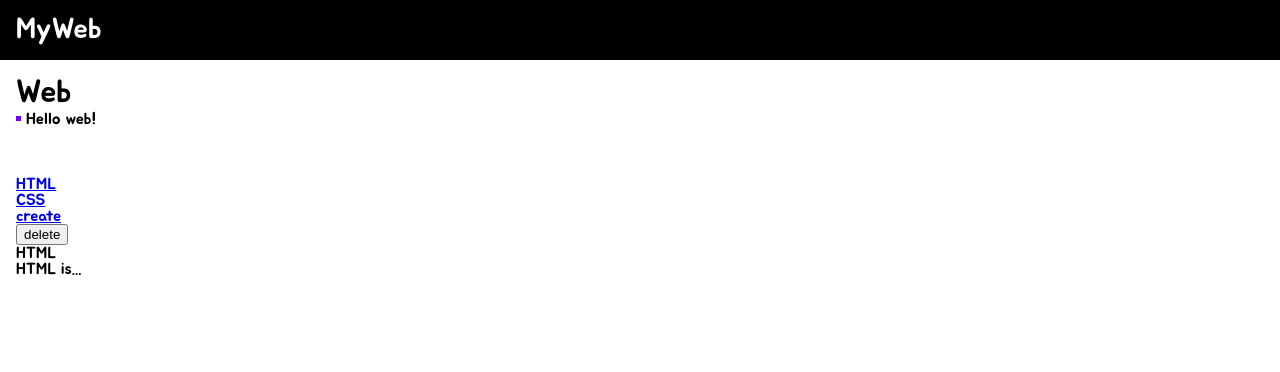
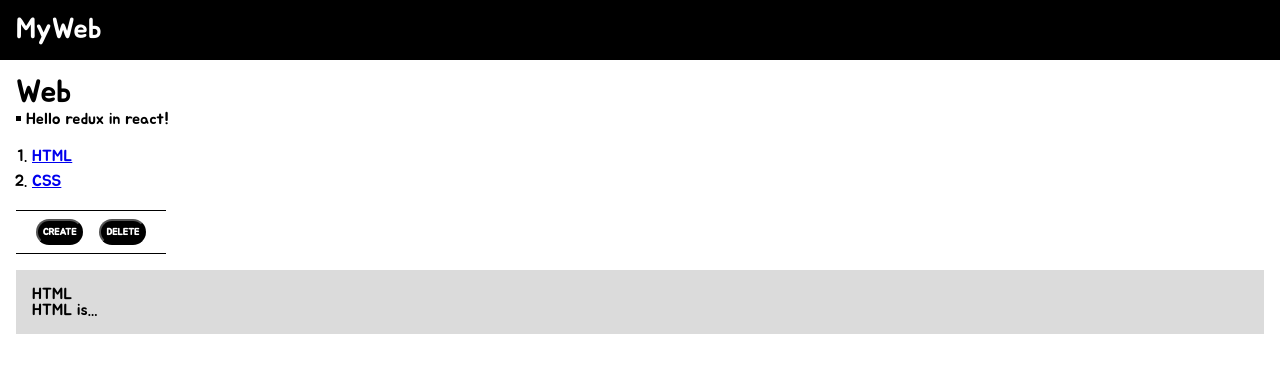
Before and after one commit to Lee-Sang-Beom/studyRedux_reactEnvironment, a React (Create React App) app: page / in a window 1280 px wide. Shown: the top 372 px of the page. Built offline with nearby package versions, Linux system fonts and the light colour scheme.

Commit message:
add css : content.js (RWS)

```diff
--- a/src/Component/Content.js
+++ b/src/Component/Content.js
@@ -7,7 +7,7 @@ function Content() {
     return (
       <header>
         <h1>Web</h1>
-        <p>Hello web!</p>
+        <p>Hello redux in react!</p>
       </header>
     );
   };
@@ -35,12 +35,10 @@ function Content() {
     return (
       <ul>
         <li>
-          <a href="/" onClick={onClickEvent}>
-            create
-          </a>
+          <button onClick={onClickEvent}>CREATE</button>
         </li>
         <li>
-          <input type="button" value="delete" />
+          <button onClick={onClickEvent}>DELETE</button>
         </li>
       </ul>
     );
--- a/src/index.css
+++ b/src/index.css
@@ -1,24 +1,31 @@
-body {
-  margin: 0;
-
-  -webkit-font-smoothing: antialiased;
-  -moz-osx-font-smoothing: grayscale;
+*{
+  margin : 0;
+  padding: 0;
+  box-sizing: border-box;
 }
 
-code {
-  font-family: source-code-pro, Menlo, Monaco, Consolas, 'Courier New',
-    monospace;
+button{
+  font-size: 0.6rem;
+  background-color: #000000;
+  color: #ffffff;
+  padding: 5px;
+  font-weight: 600;
+  font-family: 'Jua';
+  border-radius: 15px;
+  cursor: pointer;
 }
-
+/* container */
 .container{
-  width: calc(100% - 2rem);
+  width: 100%;
   height: 100vh;
   padding : 1rem;
 }
 
+/* subject */
 #subject{
   width: 100%;
-  height: 100px;
+  height: auto;
+  margin-bottom : 1rem;
   position: relative;
 }
 
@@ -34,9 +41,65 @@ code {
   content:'';
   width: 5px;
   height: 5px;
-  background-color: rgb(111, 0, 255);
+  background-color: rgb(0, 0, 0);
 }
 
 #subject header p{
   padding-left: 10px;
 }
+
+/* toc */
+#TOC{
+  margin : 1rem 0;
+}
+
+#TOC nav ol{
+  padding-left: 1rem;
+}
+
+#TOC nav ol li {
+  list-style: decimal;
+  padding: 0.3rem 0;
+}
+
+/* control */
+
+#control{
+  width: 150px;
+  border-top : 1px solid black;
+  border-bottom: 1px solid black;
+}
+
+#control ul{
+  display: flex;
+  flex-direction: row;
+  justify-content: center;
+}
+
+#control ul li{
+  margin: 0.5rem;
+}
+
+@media screen and (max-width : 200px){
+  #control{
+    width: 100px;
+    border-top : 1px solid black;
+    border-bottom: 1px solid black;
+  }
+
+  #control ul{
+    display: flex;
+    flex-direction: column;
+    align-items: center;
+  }
+
+}
+
+/* content */
+#content{
+  width: 100%;
+  height: auto;
+  margin-top: 1rem;
+  padding : 1rem;
+  background-color: #dbdbdb;
+}
```
